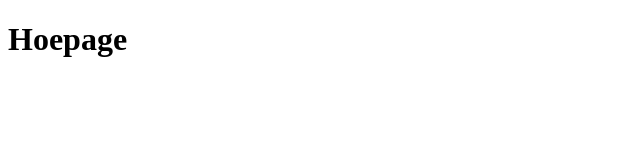
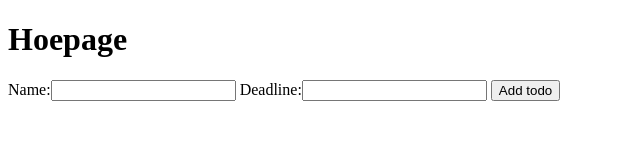
Before and after one commit to AnshSharmaa/Todo-Node, a website: page public/home.html in a window 1280 px wide. Shown: the whole page, without its empty margins (0-640 px from the left). Drawn offline with Linux system fonts and the light colour scheme.

Commit message:
sending data from front to back end

```diff
--- a/public/home.html
+++ b/public/home.html
@@ -8,5 +8,10 @@
 </head>
 <body>
     <h1>Hoepage</h1>
+    <form action="http://localhost:3000/addpost" method='POST'>
+        <label>Name:</label><input type="text" name="name" id="name">
+        <label>Deadline:</label><input type="text" name="dedline" id="dedline">
+        <input type="submit" value="Add todo">
+    </form>
 </body>
 </html>
```
Also changed, not shown: index.js (+9 -0 lines).
